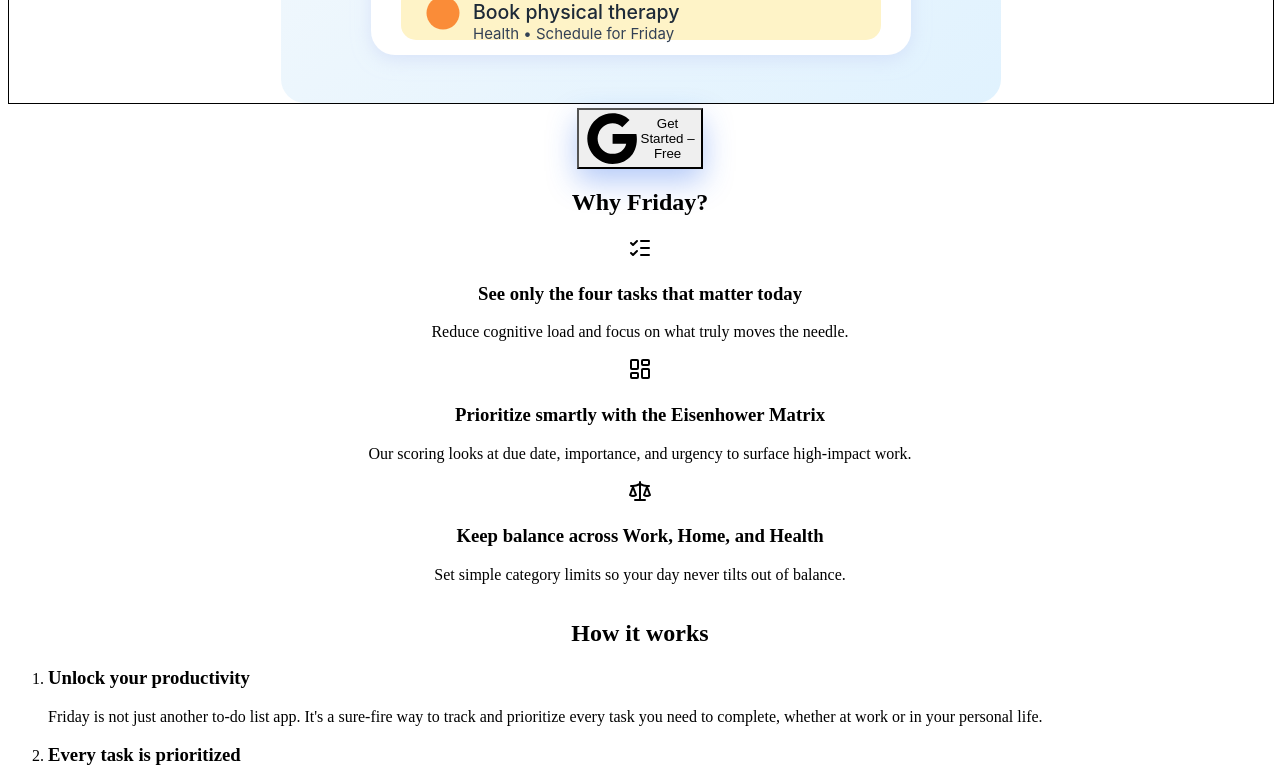
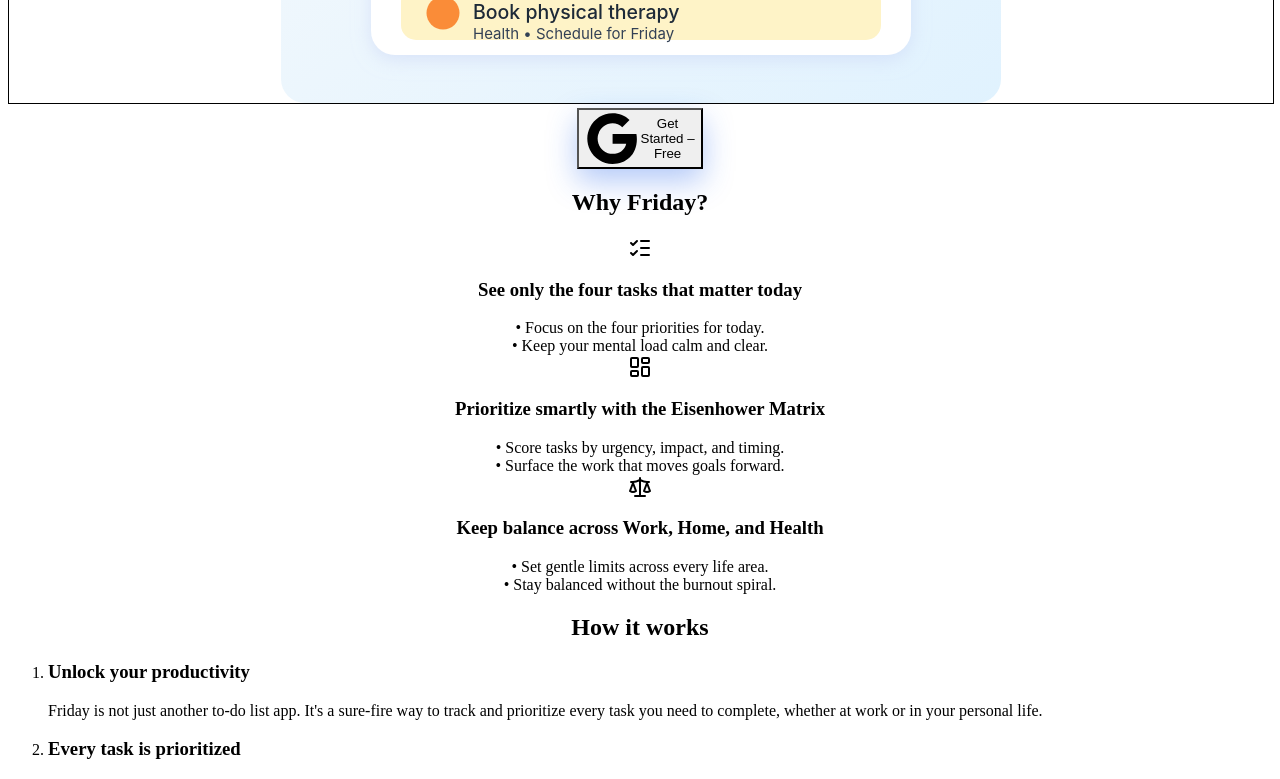
Before and after one commit to dgaraventa5/friday, a React (Vite) app: page / in a window 1280 px wide. Shown: the part 535-1314 px from the top of the page. Built offline with nearby package versions, Linux system fonts and the light colour scheme; no server answers.

Commit message:
Refine Why Friday section styling

```diff
--- a/src/components/LoginPage.tsx
+++ b/src/components/LoginPage.tsx
@@ -140,45 +140,45 @@ export function LoginPage() {
             <h2 className="text-2xl font-bold text-center mb-10">
               Why Friday?
             </h2>
-            <div className="grid gap-8 md:grid-cols-3">
-              <div className="text-center">
+            <div className="grid gap-12 md:grid-cols-3 text-center">
+              <div className="flex flex-col items-center">
                 <ListChecks
-                  className="w-12 h-12 mx-auto mb-4 text-primary-600"
+                  className="w-16 h-16 mx-auto mb-6 text-primary-600"
                   aria-hidden="true"
                 />
                 <h3 className="font-semibold mb-2">
                   See only the four tasks that matter today
                 </h3>
-                <p className="text-gray-600">
-                  Reduce cognitive load and focus on what truly moves the
-                  needle.
-                </p>
+                <div className="flex flex-col gap-1 text-gray-600">
+                  <span>• Focus on the four priorities for today.</span>
+                  <span>• Keep your mental load calm and clear.</span>
+                </div>
               </div>
-              <div className="text-center">
+              <div className="flex flex-col items-center">
                 <LayoutDashboard
-                  className="w-12 h-12 mx-auto mb-4 text-primary-600"
+                  className="w-16 h-16 mx-auto mb-6 text-primary-600"
                   aria-hidden="true"
                 />
                 <h3 className="font-semibold mb-2">
                   Prioritize smartly with the Eisenhower Matrix
                 </h3>
-                <p className="text-gray-600">
-                  Our scoring looks at due date, importance, and urgency to
-                  surface high-impact work.
-                </p>
+                <div className="flex flex-col gap-1 text-gray-600">
+                  <span>• Score tasks by urgency, impact, and timing.</span>
+                  <span>• Surface the work that moves goals forward.</span>
+                </div>
               </div>
-              <div className="text-center">
+              <div className="flex flex-col items-center">
                 <Scale
-                  className="w-12 h-12 mx-auto mb-4 text-primary-600"
+                  className="w-16 h-16 mx-auto mb-6 text-primary-600"
                   aria-hidden="true"
                 />
                 <h3 className="font-semibold mb-2">
                   Keep balance across Work, Home, and Health
                 </h3>
-                <p className="text-gray-600">
-                  Set simple category limits so your day never tilts out of
-                  balance.
-                </p>
+                <div className="flex flex-col gap-1 text-gray-600">
+                  <span>• Set gentle limits across every life area.</span>
+                  <span>• Stay balanced without the burnout spiral.</span>
+                </div>
               </div>
             </div>
           </div>
```
